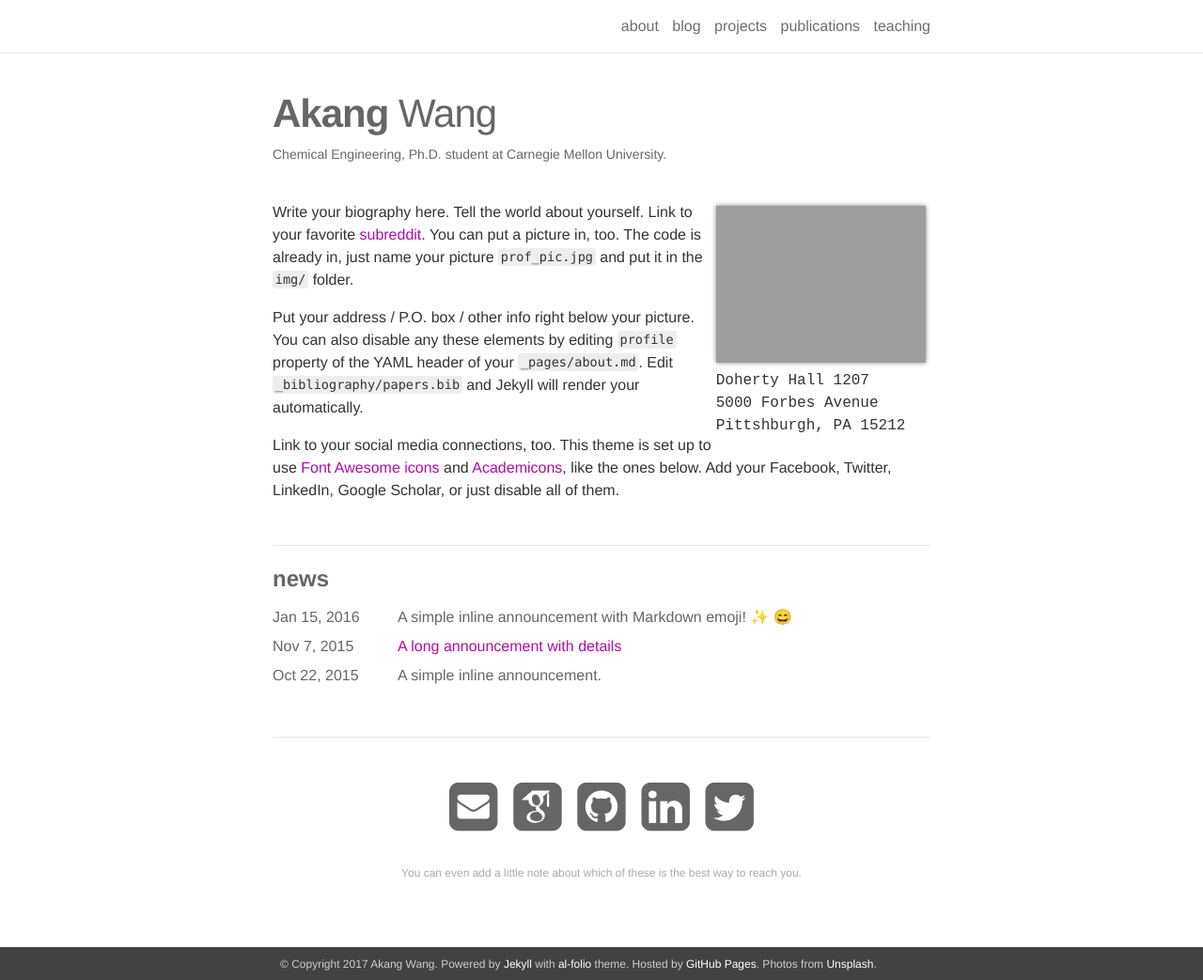
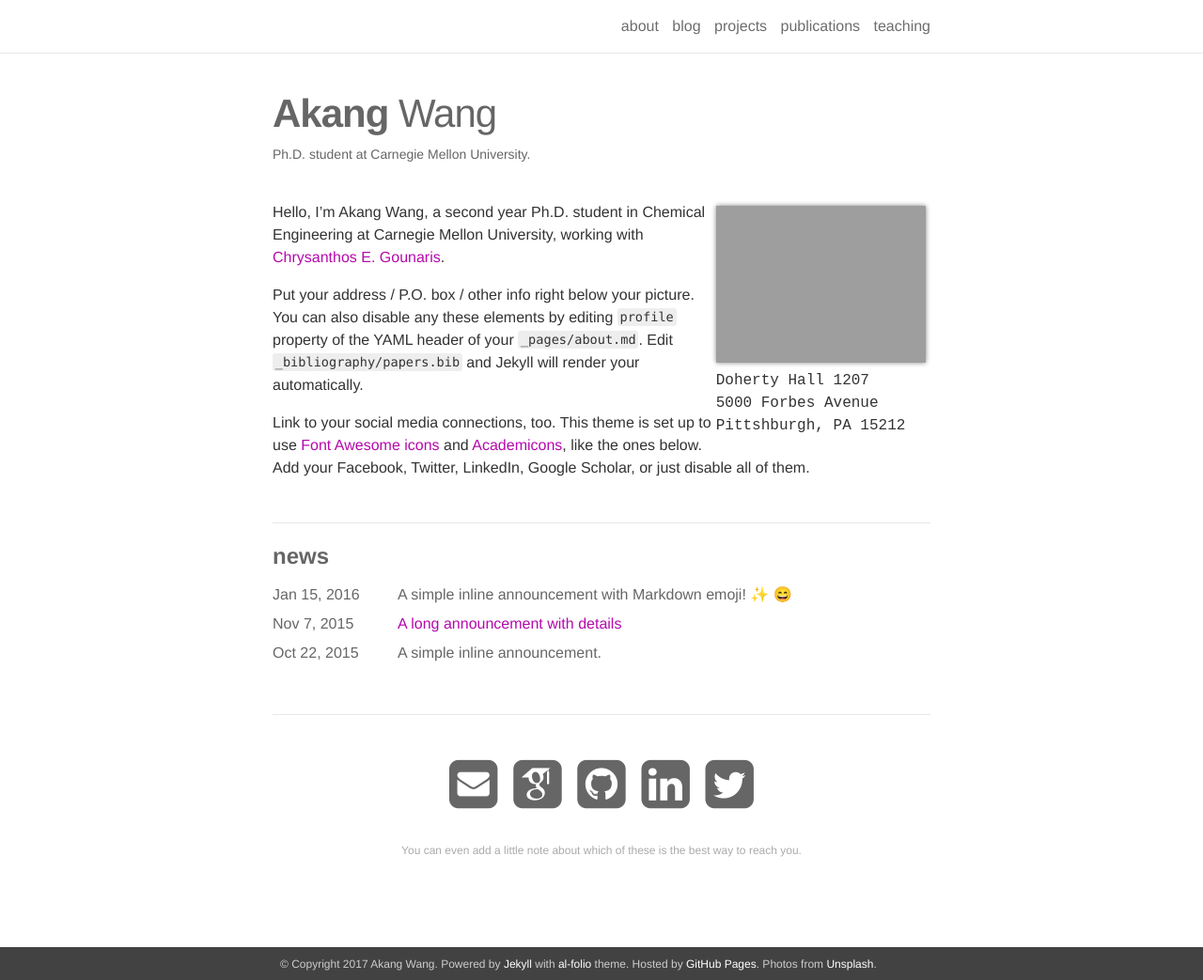
Before and after one commit to VINCENTW2046/akangw.github.io, a Jekyll site: the page built from _pages/about.md, in a window 1280 px wide and 1043 px high. Shown: the whole window at 94% size. Built offline with Jekyll 4.4.1, drawn with Linux system fonts in a browser that asks for light colours; nearby versions of some CDN libraries; emoji names are drawn with the system emoji font; some web fonts are replaced.

Commit message:
update about

```diff
--- a/_pages/about.md
+++ b/_pages/about.md
@@ -17,7 +17,7 @@
 social: true
 ---
 
-Write your biography here. Tell the world about yourself. Link to your favorite [subreddit](http://reddit.com){:target="\_blank"}. You can put a picture in, too. The code is already in, just name your picture `prof_pic.jpg` and put it in the `img/` folder.
+Hello, I'm Akang Wang, a second year Ph.D. student in Chemical Engineering at Carnegie Mellon University, working with [Chrysanthos E. Gounaris](https://www.cmu.edu/cheme/people/faculty/chrysanthos-e-gounaris.html).
 
 Put your address / P.O. box / other info right below your picture. You can also disable any these elements by editing `profile` property of the YAML header of your `_pages/about.md`. Edit `_bibliography/papers.bib` and Jekyll will render your automatically.
 
```
Also changed, not shown: other parts of _pages/about.md (+1 -1 lines).
